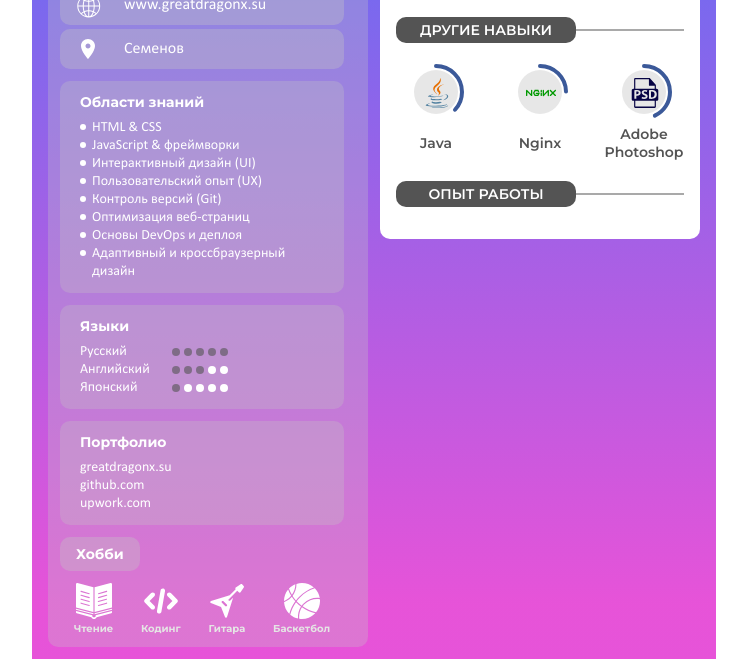
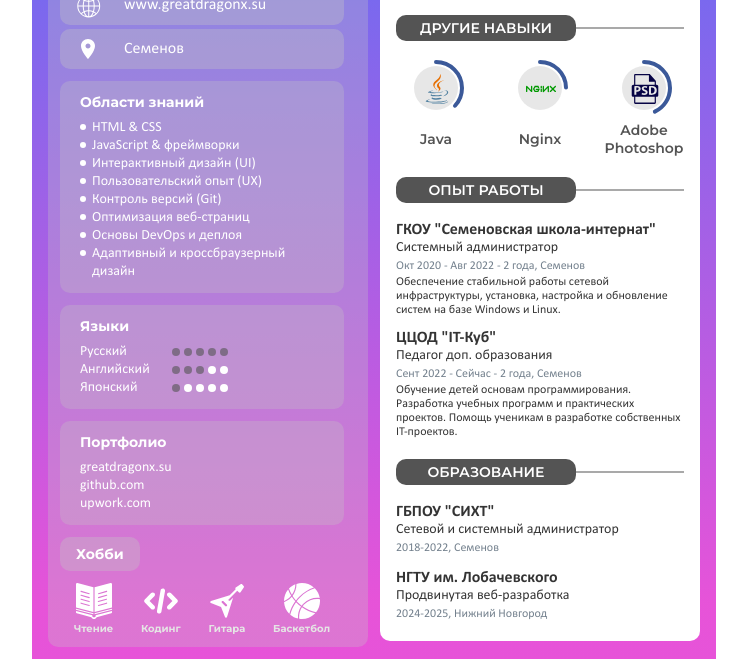
Before and after one commit to Igor098/resume, a plain HTML site: page index.html in a window 1280 px wide. Shown: the part 257-916 px from the top of the page, without its empty margins (266-1013 px from the left). Drawn offline with Linux system fonts and the light colour scheme; files whose address does not match are found by name.

Commit message:
finished skills

```diff
--- a/index.html
+++ b/index.html
@@ -1,5 +1,5 @@
 <!DOCTYPE html>
-<html lang="en">
+<html lang="ru">
 <head>
     <meta charset="UTF-8">
     <title>Резюме</title>
@@ -7,8 +7,8 @@
 </head>
 <body>
     <main class="main">
-        <div class="container flex flex_gap_12px">
-            <section class="about">
+        <div class="container">
+            <div class="about">
                 <div class="about-wrapper">
                     <div class="author">
                         <div class="author-wrapper">
@@ -151,9 +151,9 @@
                         </div>
                     </div>
                 </div>
-            </section>
+            </div>
 
-            <section class="skills">
+            <div class="skills">
                 <div class="skills-wrapper">
                     <div class="master-skills">
                         <div class="skills__title_bg">
@@ -269,11 +269,53 @@
 
                     <div class="experience">
                         <div class="skills__title_bg">
-                            <h2 class="other-skills__title skills__title skills__title_decor">Опыт работы</h2>
+                            <h2 class="experience__title skills__title skills__title_decor">Опыт работы</h2>
+                        </div>
+
+                        <div class="experience-wrapper">
+                            <div class="experience__item">
+                                <h3 class="experience__organization">ГКОУ "Семеновская школа-интернат"</h3>
+                                <span class="experience__post">Системный администратор</span>
+                                <span class="experience__worked">Окт 2020 - Авг 2022 - 2 года, Семенов</span>
+                                <p class="experience__description">Обеспечение стабильной работы сетевой
+                                    инфраструктуры, установка, настройка и обновление систем на базе
+                                    Windows и Linux.
+                                </p>
+                            </div>
+
+                            <div class="experience__item">
+                                <h3 class="experience__organization">ЦЦОД "IT-Куб"</h3>
+                                <span class="experience__post">Педагог доп. образования</span>
+                                <span class="experience__worked">Сент 2022 - Сейчас - 2 года, Семенов</span>
+                                <p class="experience__description">Обучение детей основам программирования. Разработка
+                                    учебных программ и практических проектов. Помощь ученикам в разработке собственных
+                                    IT-проектов.
+                                </p>
+                            </div>
+                        </div>
+                    </div>
+
+                    <div class="education">
+                        <div class="skills__title_bg">
+                            <h2 class="education__title skills__title skills__title_decor">Образование</h2>
+                        </div>
+
+                        <div class="education-wrapper">
+                            <div class="education__item">
+                                <h3 class="education__organization">ГБПОУ "СИХТ"</h3>
+                                <span class="education__direction">Сетевой и системный администратор</span>
+                                <span class="education__period">2018-2022, Семенов</span>
+                            </div>
+
+                            <div class="education__item">
+                                <h3 class="education__organization">НГТУ им. Лобачевского</h3>
+                                <span class="education__direction">Продвинутая веб-разработка</span>
+                                <span class="education__period">2024-2025, Нижний Новгород</span>
+                            </div>
                         </div>
                     </div>
                 </div>
-            </section>
+            </div>
         </div>
     </main>
 </body>
--- a/styles/about.css
+++ b/styles/about.css
@@ -1,9 +1,15 @@
 .about {
-    width: 100%;
+    float: left;
+    /*display: inline-block;*/
+    /*vertical-align: top;*/
+    /*min-height: 100vh;*/
+    /*height: auto;*/
 }
 
 .about-wrapper {
-    max-width: 320px;
+    /*max-width: 320px;*/
+    width: 320px;
+    min-height: 886px;
     padding: 12px 24px 12px 12px;
     background-color: var(--about-background-color);
     border-radius: 10px;
--- a/styles/global.css
+++ b/styles/global.css
@@ -30,8 +30,11 @@ body {
 
 :root {
     --background-color: linear-gradient(rgba(3, 56, 244, 0.71), rgba(224, 37, 206, 0.79) 94%);
+    --color-antrahcite-gray: #343434;
+    --color-black: rgba(0, 0, 0, 0.8);
     --color-white: #FFF;
     --color-gray: #CECACA;
+    --color-gray-slate:  #73808D;
     --color-dark-gray: #545454;
     --color-platina: #E5E5E5;
     --color-html: hsl(15, 100%, 60%);
@@ -57,16 +60,24 @@ body {
     cursor: pointer;
 }
 
-.flex_gap_12px {
+.flex {
     display: flex;
-    gap: 12px;
+    flex-direction: row;
+    flex-wrap: wrap;
 }
 
 .container {
+    width: 100%;
     max-width: 684px;
     margin: 0 auto;
     background-image: var(--background-color);
     padding: 12px 16px;
+}
+
+.container:after {
+    content: "";
+    display: table;
+    clear: both;
 }
 
 .about__title {
@@ -108,7 +119,7 @@ body {
 .skills__title_decor {
     width: 180px;
     padding: 4px 16px;
-    margin-bottom: 20px;
+    margin-bottom: 18px;
     background-color: var(--color-dark-gray);
     border-radius: 10px;
 }
--- /dev/null
+++ b/styles/media.css
@@ -0,0 +1,25 @@
+@media (max-width: 684px) {
+    .container {
+        max-width: 425px;
+        display: grid;
+        row-gap: 20px;
+    }
+
+    .about-wrapper {
+        width: 100%;
+    }
+
+    .skills-wrapper {
+        width: 100%;
+    }
+}
+
+@media (max-width: 425px) {
+    .container {
+        width: 100%;
+        padding-left: 20px;
+        padding-right: 20px;
+        display: grid;
+        row-gap: 20px;
+    }
+}
--- a/styles/skills.css
+++ b/styles/skills.css
@@ -1,10 +1,14 @@
 .skills {
-    width: 100%;
+    float: right;
+    /*display: inline-block;*/
+    /*vertical-align: top;*/
+    /*min-height: 100vh;*/
 }
 
 .skills-wrapper {
-    width: 100%;
-    max-width: 320px;
+    width: 320px;
+    /*max-width: 320px;*/
+    min-height: 886px;
     background: var(--color-white);
     padding: 12px 16px;
     border-radius: 10px;
@@ -130,6 +134,79 @@
     margin-bottom: 20px;
 }
 
+.experience {
+    margin-bottom: 20px;
+}
+
+.experience-wrapper {
+    display: grid;
+    row-gap: 12px;
+}
+
+.experience__item {
+    display: grid;
+    font-family: "Calibri", sans-serif;
+}
+
+.experience__organization {
+    color: var(--color-antrahcite-gray);
+    font-size: 16px;
+    font-weight: 700;
+    line-height: 18px;
+}
+
+.experience__post {
+    color: var(--color-antrahcite-gray);
+    font-size: 14px;
+    font-weight: 400;
+    line-height: 18px;
+}
+
+.experience__worked {
+    color: var(--color-gray-slate);
+    font-size: 12px;
+    font-weight: 400;
+    line-height: 18px;
+}
+
+.experience__description {
+    color: var(--color-black);
+    font-size: 12px;
+    font-weight: 400;
+    line-height: 14px;
+}
+
+.education-wrapper {
+    display: grid;
+    row-gap: 12px;
+}
+
+.education__item{
+    display: grid;
+    font-family: "Calibri", sans-serif;
+}
+
+.education__organization {
+    color: var(--color-antrahcite-gray);
+    font-size: 16px;
+    font-weight: 700;
+    line-height: 18px;
+}
+
+.education__direction {
+    color: var(--color-antrahcite-gray);
+    font-size: 14px;
+    font-weight: 400;
+    line-height: 18px;
+}
+
+.education__period {
+    color: var(--color-gray-slate);
+    font-size: 12px;
+    font-weight: 400;
+    line-height: 18px;
+}
+
 @keyframes progress-1 {
     from {
         stroke-dashoffset: 320;
--- a/styles/style.css
+++ b/styles/style.css
@@ -3,3 +3,4 @@
 @import url("./global.css");
 @import url("./about.css");
 @import url("./skills.css");
+@import url("./media.css");
```
